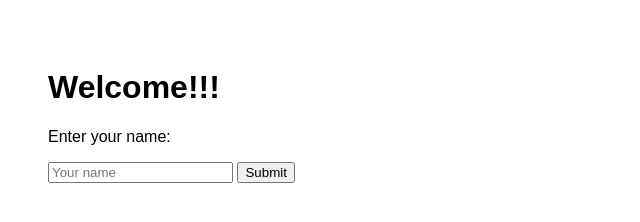
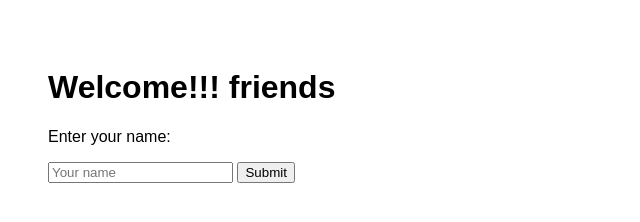
Before and after one commit to Radhikavad/myhtmlsite, a plain HTML site: page index.html in a window 1280 px wide. Shown: the whole page, without its empty margins (0-640 px from the left). Drawn offline with Linux system fonts and the light colour scheme.

```diff
--- a/index.html
+++ b/index.html
@@ -17,7 +17,7 @@
 </head>
 <body>
 
-  <h1>Welcome!!!</h1>
+  <h1>Welcome!!! friends</h1>
   <p>Enter your name:</p>
 
   <input type="text" id="nameInput" placeholder="Your name">
```
